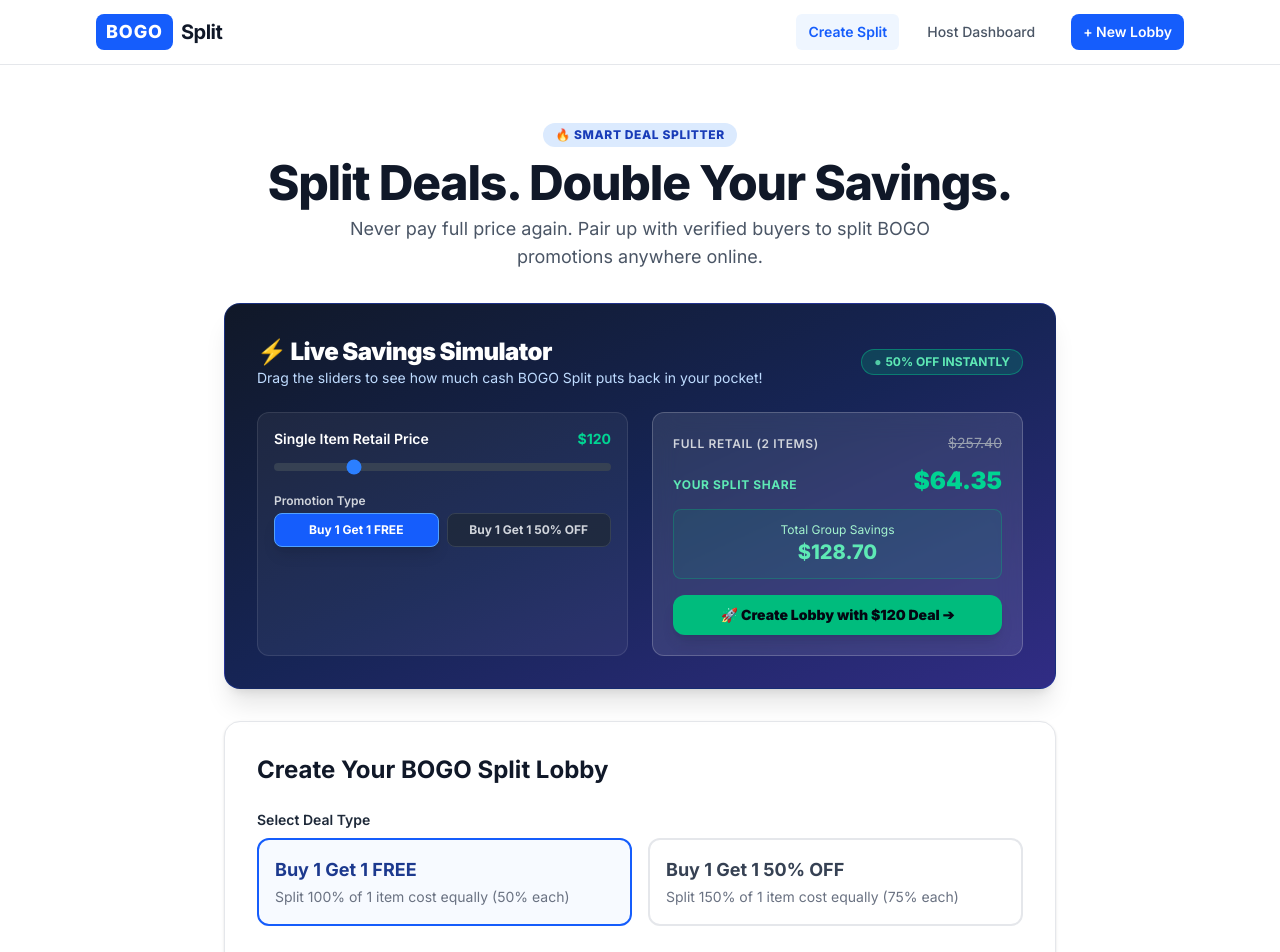
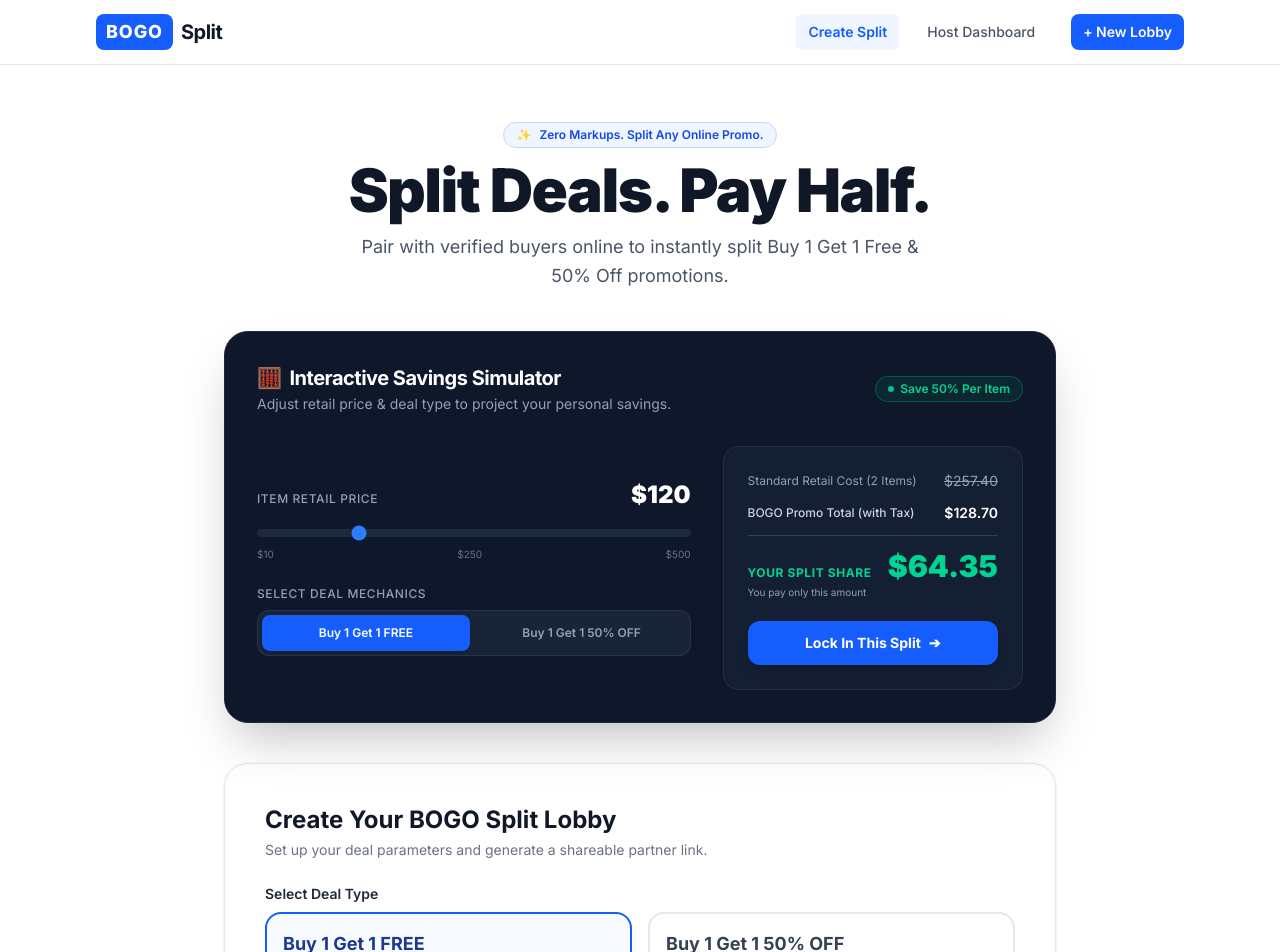
Before and after one commit to dbjames9725/bogo-prototype, a Next.js app: page / in a window 1280 px wide. Shown: the top 952 px of the page. Built offline with nearby package versions, Linux system fonts and the light colour scheme.

Commit message:
Update app/page.tsx with sleek FinTech interactive savings simulator

```diff
--- a/app/page.tsx
+++ b/app/page.tsx
@@ -7,11 +7,11 @@ import { calculateLocalTax, STATE_TAX_RATES } from '@/lib/tax';
 export default function HomePage() {
   const router = useRouter();
 
-  // Calculator state
+  // Calculator State
   const [calcPrice, setCalcPrice] = useState<number>(120);
   const [calcDeal, setCalcDeal] = useState<'BOGO_FREE' | 'BOGO_50'>('BOGO_FREE');
 
-  // Form state
+  // Form State
   const [dealType, setDealType] = useState<'BOGO_FREE' | 'BOGO_50'>('BOGO_FREE');
   const [itemName, setItemName] = useState('');
   const [itemPrice, setItemPrice] = useState<string>('120');
@@ -19,16 +19,16 @@ export default function HomePage() {
   const [includeTax, setIncludeTax] = useState(true);
   const [loading, setLoading] = useState(false);
 
-  // Math derivations
+  // Form Math Derivations
   const rawPrice = parseFloat(itemPrice) || 0;
   const taxInfo = calculateLocalTax(rawPrice, stateCode);
   const finalPrice = includeTax ? taxInfo.totalWithTax : rawPrice;
 
-  // Split Logic Calculations
+  // Split Logic
   const hostShare = dealType === 'BOGO_FREE' ? finalPrice / 2 : (finalPrice * 1.5) / 2;
   const partnerShare = hostShare;
 
-  // Calculator savings calculations
+  // Calculator Math Derivations
   const calcTaxInfo = calculateLocalTax(calcPrice, stateCode);
   const calcTotalWithTax = calcTaxInfo.totalWithTax;
   const calcFullRetailTwoItems = calcTotalWithTax * 2;
@@ -80,43 +80,48 @@ export default function HomePage() {
   }
 
   return (
-    <div className="w-full max-w-4xl mx-auto px-4 sm:px-6 lg:px-8 py-4 sm:py-8 space-y-8">
+    <div className="w-full max-w-4xl mx-auto px-4 sm:px-6 lg:px-8 py-4 sm:py-8 space-y-10">
       {/* Hero Section */}
-      <div className="text-center">
-        <span className="inline-block bg-blue-100 text-blue-800 text-xs font-extrabold px-3 py-1 rounded-full uppercase tracking-wider mb-3">
-          🔥 Smart Deal Splitter
-        </span>
-        <h1 className="text-3xl sm:text-5xl font-extrabold text-gray-900 tracking-tight">
-          Split Deals. Double Your Savings.
+      <div className="text-center space-y-3">
+        <div className="inline-flex items-center gap-2 bg-blue-50 border border-blue-200 text-blue-700 text-xs font-semibold px-3 py-1 rounded-full">
+          <span>✨</span>
+          <span>Zero Markups. Split Any Online Promo.</span>
+        </div>
+        <h1 className="text-4xl sm:text-6xl font-black text-gray-900 tracking-tight">
+          Split Deals. Pay Half.
         </h1>
-        <p className="mt-2 text-base sm:text-lg text-gray-600 max-w-2xl mx-auto">
-          Never pay full price again. Pair up with verified buyers to split BOGO promotions anywhere online.
+        <p className="text-base sm:text-lg text-gray-600 max-w-xl mx-auto leading-relaxed">
+          Pair with verified buyers online to instantly split Buy 1 Get 1 Free & 50% Off promotions.
         </p>
       </div>
 
-      {/* Gamified Interactive Savings Calculator Widget */}
-      <div className="bg-gradient-to-br from-gray-900 via-blue-950 to-indigo-900 text-white rounded-2xl p-6 sm:p-8 shadow-xl border border-blue-800/40 relative overflow-hidden">
-        <div className="flex flex-col sm:flex-row justify-between items-start sm:items-center gap-2 mb-6">
+      {/* Sleek FinTech Calculator Widget */}
+      <div className="bg-slate-900 text-white rounded-3xl p-6 sm:p-8 shadow-2xl border border-slate-800 relative overflow-hidden">
+        <div className="flex flex-col sm:flex-row justify-between items-start sm:items-center gap-4 mb-8">
           <div>
-            <h2 className="text-xl sm:text-2xl font-black tracking-tight text-white flex items-center gap-2">
-              ⚡ Live Savings Simulator
+            <h2 className="text-lg sm:text-xl font-bold tracking-tight text-white flex items-center gap-2">
+              <span>🧮</span> Interactive Savings Simulator
             </h2>
-            <p className="text-xs sm:text-sm text-blue-200">
-              Drag the sliders to see how much cash BOGO Split puts back in your pocket!
+            <p className="text-xs sm:text-sm text-slate-400 mt-0.5">
+              Adjust retail price & deal type to project your personal savings.
             </p>
           </div>
-          <div className="bg-emerald-500/20 border border-emerald-400/40 text-emerald-300 font-bold px-3 py-1 rounded-full text-xs flex items-center gap-1">
-            <span className="animate-pulse">●</span> {calcSavingsPercent}% OFF INSTANTLY
+          <div className="bg-emerald-500/10 border border-emerald-500/30 text-emerald-400 font-semibold px-3 py-1 rounded-full text-xs flex items-center gap-1.5">
+            <span className="w-1.5 h-1.5 rounded-full bg-emerald-400 animate-pulse"></span>
+            Save {calcSavingsPercent}% Per Item
           </div>
         </div>
 
-        <div className="grid grid-cols-1 md:grid-cols-2 gap-6">
-          {/* Controls */}
-          <div className="space-y-4 bg-white/5 p-4 rounded-xl border border-white/10">
+        <div className="grid grid-cols-1 lg:grid-cols-12 gap-8 items-center">
+          {/* Controls Column */}
+          <div className="lg:col-span-7 space-y-6">
+            {/* Price Slider */}
             <div>
-              <div className="flex justify-between text-sm font-semibold mb-1">
-                <span>Single Item Retail Price</span>
-                <span className="text-emerald-400 font-bold">${calcPrice}</span>
+              <div className="flex justify-between items-baseline mb-2">
+                <span className="text-xs font-medium uppercase tracking-wider text-slate-400">
+                  Item Retail Price
+                </span>
+                <span className="text-2xl font-black text-white">${calcPrice}</span>
               </div>
               <input
                 type="range"
@@ -125,20 +130,28 @@ export default function HomePage() {
                 step="5"
                 value={calcPrice}
                 onChange={(e) => setCalcPrice(Number(e.target.value))}
-                className="w-full h-2 bg-gray-700 rounded-lg appearance-none cursor-pointer accent-blue-500"
+                className="w-full h-2 bg-slate-800 rounded-lg appearance-none cursor-pointer accent-blue-500"
               />
+              <div className="flex justify-between text-[10px] text-slate-500 mt-1 font-mono">
+                <span>$10</span>
+                <span>$250</span>
+                <span>$500</span>
+              </div>
             </div>
 
+            {/* Deal Segmented Control */}
             <div>
-              <label className="block text-xs font-semibold text-gray-300 mb-1">Promotion Type</label>
-              <div className="grid grid-cols-2 gap-2">
+              <span className="block text-xs font-medium uppercase tracking-wider text-slate-400 mb-2">
+                Select Deal Mechanics
+              </span>
+              <div className="grid grid-cols-2 gap-2 bg-slate-800/80 p-1 rounded-xl border border-slate-700/60">
                 <button
                   type="button"
                   onClick={() => setCalcDeal('BOGO_FREE')}
-                  className={`py-2 px-3 rounded-lg text-xs font-bold transition border ${
+                  className={`py-2.5 px-3 rounded-lg text-xs font-semibold transition ${
                     calcDeal === 'BOGO_FREE'
-                      ? 'bg-blue-600 border-blue-400 text-white shadow-lg'
-                      : 'bg-gray-800/80 border-gray-700 text-gray-300 hover:bg-gray-700'
+                      ? 'bg-blue-600 text-white shadow-md'
+                      : 'text-slate-400 hover:text-white'
                   }`}
                 >
                   Buy 1 Get 1 FREE
@@ -146,10 +159,10 @@ export default function HomePage() {
                 <button
                   type="button"
                   onClick={() => setCalcDeal('BOGO_50')}
-                  className={`py-2 px-3 rounded-lg text-xs font-bold transition border ${
+                  className={`py-2.5 px-3 rounded-lg text-xs font-semibold transition ${
                     calcDeal === 'BOGO_50'
-                      ? 'bg-blue-600 border-blue-400 text-white shadow-lg'
-                      : 'bg-gray-800/80 border-gray-700 text-gray-300 hover:bg-gray-700'
+                      ? 'bg-blue-600 text-white shadow-md'
+                      : 'text-slate-400 hover:text-white'
                   }`}
                 >
                   Buy 1 Get 1 50% OFF
@@ -158,43 +171,50 @@ export default function HomePage() {
             </div>
           </div>
 
-          {/* Dynamic Savings Card */}
-          <div className="bg-white/10 backdrop-blur-md rounded-xl p-5 border border-white/20 flex flex-col justify-between">
-            <div className="space-y-3">
-              <div className="flex justify-between items-baseline">
-                <span className="text-xs uppercase tracking-wider text-gray-300 font-semibold">
-                  Full Retail (2 Items)
-                </span>
-                <span className="text-sm line-through text-gray-400">${calcFullRetailTwoItems.toFixed(2)}</span>
+          {/* Breakdown Card Column */}
+          <div className="lg:col-span-5 bg-slate-800/50 rounded-2xl p-6 border border-slate-700/50 space-y-5">
+            <div className="space-y-3 text-sm">
+              <div className="flex justify-between items-center text-slate-400">
+                <span className="text-xs">Standard Retail Cost (2 Items)</span>
+                <span className="line-through font-mono">${calcFullRetailTwoItems.toFixed(2)}</span>
               </div>
 
-              <div className="flex justify-between items-baseline">
-                <span className="text-xs uppercase tracking-wider text-emerald-300 font-bold">
-                  Your Split Share
-                </span>
-                <span className="text-2xl font-black text-emerald-400">${calcSplitPerPerson.toFixed(2)}</span>
+              <div className="flex justify-between items-center text-slate-300">
+                <span className="text-xs font-medium">BOGO Promo Total (with Tax)</span>
+                <span className="font-semibold font-mono text-white">${calcBogoTotal.toFixed(2)}</span>
               </div>
 
-              <div className="bg-emerald-500/10 border border-emerald-500/30 rounded-lg p-3 text-center">
-                <span className="text-xs text-emerald-200 block">Total Group Savings</span>
-                <span className="text-xl font-extrabold text-emerald-300">${calcSavings.toFixed(2)}</span>
+              <div className="pt-3 border-t border-slate-700 flex justify-between items-baseline">
+                <div>
+                  <span className="block text-xs font-bold text-emerald-400 uppercase tracking-wider">
+                    Your Split Share
+                  </span>
+                  <span className="text-[10px] text-slate-400">You pay only this amount</span>
+                </div>
+                <span className="text-3xl font-black text-emerald-400 font-mono">
+                  ${calcSplitPerPerson.toFixed(2)}
+                </span>
               </div>
             </div>
 
             <button
               type="button"
               onClick={applyCalculatorToForm}
-              className="mt-4 w-full bg-emerald-500 hover:bg-emerald-400 text-gray-950 font-black py-2.5 px-4 rounded-xl transition shadow-lg text-sm flex items-center justify-center gap-1"
+              className="w-full bg-blue-600 hover:bg-blue-500 text-white font-bold py-3 px-4 rounded-xl transition shadow-lg text-sm flex items-center justify-center gap-2 group"
             >
-              🚀 Create Lobby with ${calcPrice} Deal ➔
+              <span>Lock In This Split</span>
+              <span className="group-hover:translate-x-1 transition-transform">➔</span>
             </button>
           </div>
         </div>
       </div>
 
       {/* Main Creation Form */}
-      <div id="lobby-form" className="bg-white rounded-2xl shadow-sm border border-gray-200 p-4 sm:p-8">
-        <h2 className="text-2xl font-bold text-gray-900 mb-6">Create Your BOGO Split Lobby</h2>
+      <div id="lobby-form" className="bg-white rounded-3xl shadow-sm border border-gray-200 p-6 sm:p-10">
+        <div className="mb-6">
+          <h2 className="text-2xl font-bold text-gray-900">Create Your BOGO Split Lobby</h2>
+          <p className="text-sm text-gray-500 mt-1">Set up your deal parameters and generate a shareable partner link.</p>
+        </div>
 
         <form onSubmit={handleCreateLobby} className="space-y-6">
           {/* Deal Selector */}
@@ -204,7 +224,7 @@ export default function HomePage() {
               <button
                 type="button"
                 onClick={() => setDealType('BOGO_FREE')}
-                className={`p-4 rounded-xl border-2 text-left transition flex flex-col justify-between ${
+                className={`p-4 rounded-2xl border-2 text-left transition flex flex-col justify-between ${
                   dealType === 'BOGO_FREE'
                     ? 'border-blue-600 bg-blue-50/50 text-blue-900'
                     : 'border-gray-200 hover:border-gray-300 text-gray-700'
@@ -219,7 +239,7 @@ export default function HomePage() {
               <button
                 type="button"
                 onClick={() => setDealType('BOGO_50')}
-                className={`p-4 rounded-xl border-2 text-left transition flex flex-col justify-between ${
+                className={`p-4 rounded-2xl border-2 text-left transition flex flex-col justify-between ${
                   dealType === 'BOGO_50'
                     ? 'border-blue-600 bg-blue-50/50 text-blue-900'
                     : 'border-gray-200 hover:border-gray-300 text-gray-700'
@@ -245,7 +265,7 @@ export default function HomePage() {
                 placeholder="e.g. Nike Air Max Sneakers"
                 value={itemName}
                 onChange={(e) => setItemName(e.target.value)}
-                className="w-full px-4 py-3 border border-gray-300 rounded-lg focus:ring-2 focus:ring-blue-500 focus:border-blue-500 text-base"
+                className="w-full px-4 py-3 border border-gray-300 rounded-xl focus:ring-2 focus:ring-blue-500 focus:border-blue-500 text-base"
               />
             </div>
 
@@ -258,13 +278,13 @@ export default function HomePage() {
                 placeholder="120.00"
                 value={itemPrice}
                 onChange={(e) => setItemPrice(e.target.value)}
-                className="w-full px-4 py-3 border border-gray-300 rounded-lg focus:ring-2 focus:ring-blue-500 focus:border-blue-500 text-base"
+                className="w-full px-4 py-3 border border-gray-300 rounded-xl focus:ring-2 focus:ring-blue-500 focus:border-blue-500 text-base"
               />
             </div>
           </div>
 
           {/* State & Tax Calculations */}
-          <div className="bg-gray-50 rounded-xl p-4 sm:p-5 border border-gray-200 space-y-4">
+          <div className="bg-gray-50 rounded-2xl p-4 sm:p-5 border border-gray-200 space-y-4">
             <div className="flex flex-col sm:flex-row sm:items-center justify-between gap-3">
               <div>
                 <span className="font-semibold text-gray-900 text-sm">Estimated Local Sales Tax</span>
@@ -275,7 +295,7 @@ export default function HomePage() {
                 <select
                   value={stateCode}
                   onChange={(e) => setStateCode(e.target.value)}
-                  className="px-3 py-2 border border-gray-300 rounded-md text-sm bg-white focus:outline-none focus:ring-2 focus:ring-blue-500 max-w-[200px]"
+                  className="px-3 py-2 border border-gray-300 rounded-lg text-sm bg-white focus:outline-none focus:ring-2 focus:ring-blue-500 max-w-[200px]"
                 >
                   {Object.entries(STATE_TAX_RATES).map(([code, data]) => (
                     <option key={code} value={code}>
@@ -313,7 +333,7 @@ export default function HomePage() {
           <button
             type="submit"
             disabled={loading}
-            className="w-full bg-blue-600 hover:bg-blue-700 text-white font-bold py-3.5 px-6 rounded-xl shadow transition text-base sm:text-lg flex justify-center items-center"
+            className="w-full bg-blue-600 hover:bg-blue-700 text-white font-bold py-4 px-6 rounded-2xl shadow transition text-base sm:text-lg flex justify-center items-center"
           >
             {loading ? 'Creating Lobby...' : 'Start BOGO Split Lobby'}
           </button>
```
